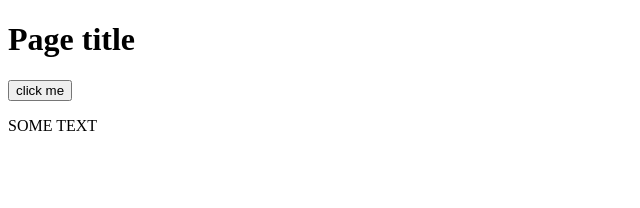
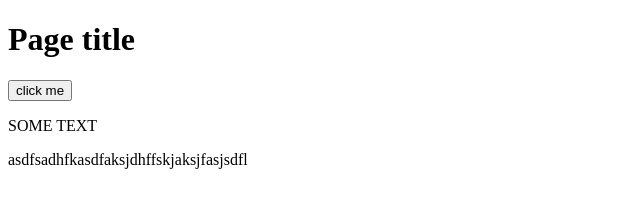
Before and after one commit to Salverz/Test-Repository, a plain HTML site: page index.html in a window 1280 px wide. Shown: the whole page, without its empty margins (0-640 px from the left). Drawn offline with Linux system fonts and the light colour scheme.

Commit message:
added some more text

```diff
--- a/index.html
+++ b/index.html
@@ -9,5 +9,6 @@
     <h1>Page title</h1>
     <button>click me</button>
     <p>SOME TEXT</p>
+    asdfsadhfkasdfaksjdhffskjaksjfasjsdfl
 </body>
 </html>
```
